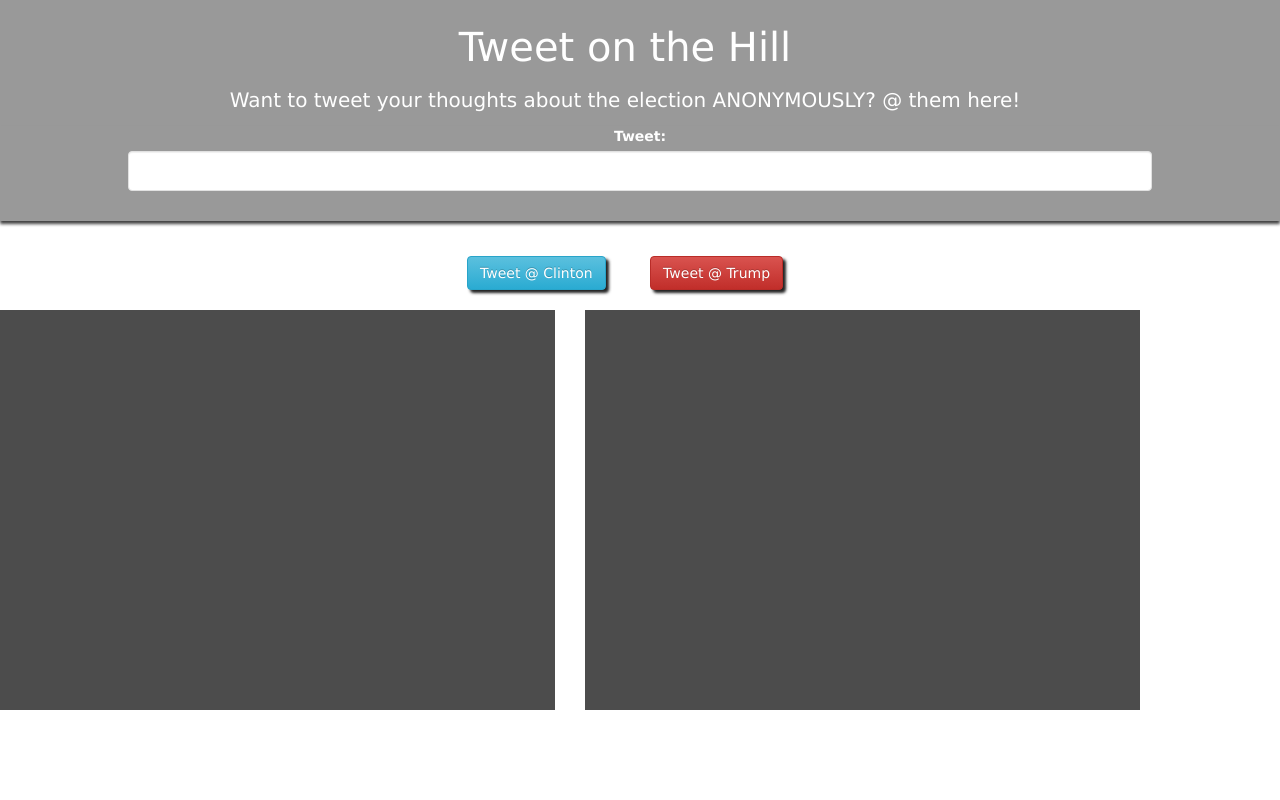
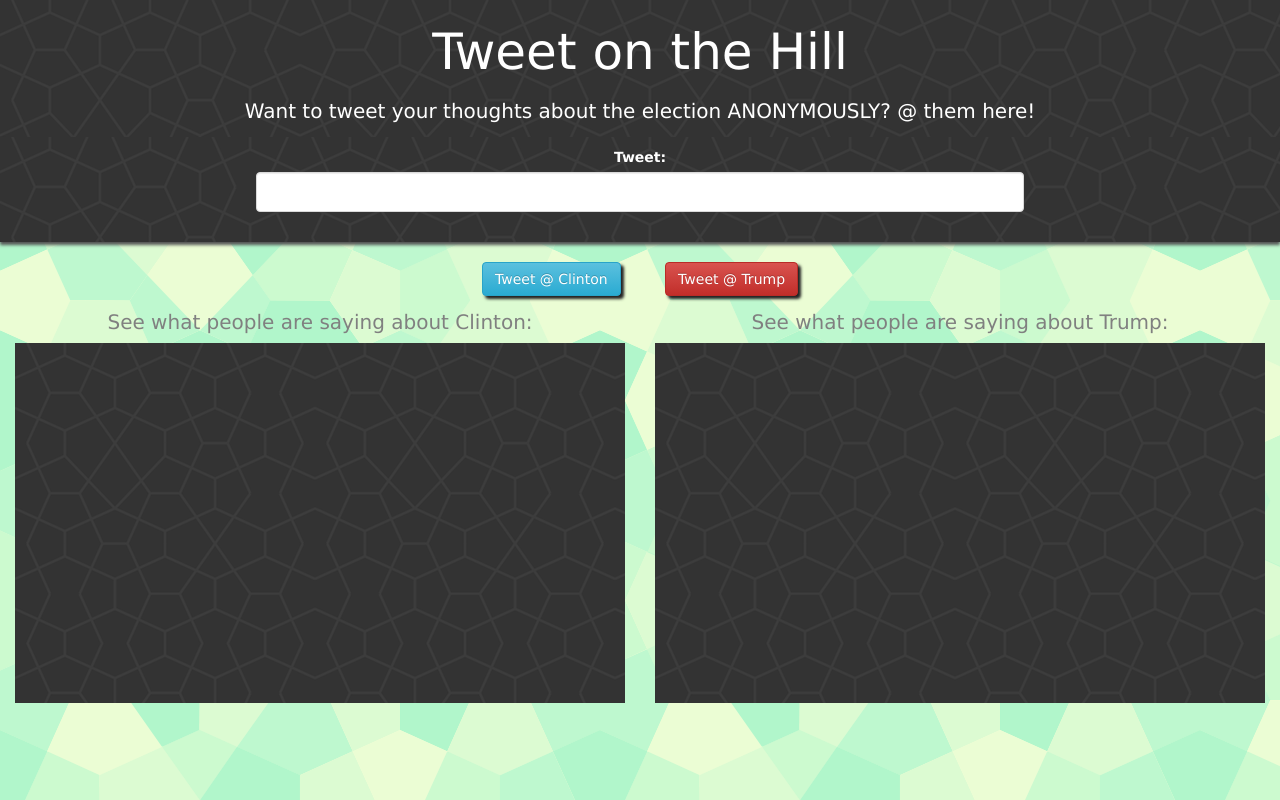
Before and after one commit to lawrencechen98/hackonthehill, a website: page public/main.html in a window 1280 px wide. Drawn offline with nearby package versions, Linux system fonts and the light colour scheme; no server answers.

Commit message:
styling and colors

```diff
--- a/public/css/style.css
+++ b/public/css/style.css
@@ -1,79 +1,77 @@
 .banner{
-	background-color: gray;
+	background-image: url(congruent_outline.png);
 	padding: 5px;
-	opacity: 0.8;
+
 	text-align: center;
+    margin: 0px;
 }
 
 
 
 .form-group {
-	background: gray;
-    position: relative;
-    width: 100%;
-    padding-bottom: 30px;
-    padding-left: 10%;
-    padding-right: 10%;
+	background-image: url(congruent_outline.png);
     text-align: center;
-    opacity: 0.8;
-    box-shadow: 0px 3px 3px #111;
+
+    box-shadow: 0px 3px 3px #555;
+    padding: 10px;
+    padding-bottom:30px;
+    padding-left: 20%;
+    padding-right: 20%;
 }
 
 .form-group input[type=text] {
     height: 40px;
     width: 100%;
-    padding: 5px;
     font-family: 'Roboto', 'Helvetica Neue', 'Helvetica', sans-serif;
     font-size: 1.5em;
     font-weight: 300;
-    border-radius: 4px;
     border: 1px solid #DADADA;
     text-align: center;
 }
 
 body{
-	font-family: "Lucida Grande";
+	font-family: "Verdana";
 	color: white;
-
-	background-size: cover;
-    background-repeat: repeat-y;
-    background-attachment: fixed;
+    background-image: url(congruent_pentagon.png);
 }
 
 table{
      color: white;
    overflow-y:scroll;
-   height:50vh;
-   background-color: black;
-     opacity: 0.7;
+   height:45vh;
+   background-image: url(congruent_outline.png);
+
      display: block;
 }
 
 
 body h1{
-	font-size: 40px;
+	font-size: 50px;
 }
 
 body h3{
     font-size: 20px;
 }
-
-.candidates{
+body h5{
+    color: gray;
+    text-align: center;
+    font-size: 20px;
+}
+.button{
 	text-align: center;
+    margin: 0px;
 }
 
 .btn{
 	margin: 20px;
+    margin-top: 5px;
+    margin-bottom: 5px;
 	box-shadow: 3px 3px 3px #222;
 }
 
 .btn:focus, .btn:active {
   outline: none;
 }
-.container{
+.row{
     margin: 0px;
-    padding: 0px;
 }
-.row{
-    width: 100%;
-}
--- a/public/main.html
+++ b/public/main.html
@@ -17,12 +17,12 @@
 </head>
 <body>
 
-<div class="banner">
-  <div class = "row">
+
+  <div class = "row banner">
     <h1>Tweet on the Hill</h1>
     <h3>Want to tweet your thoughts about the election ANONYMOUSLY? @ them here!</h3>
   </div>
-</div>
+
 
   <div class="form-group">
     <form id= "tweetform">
@@ -32,7 +32,7 @@
   </div>
 
 
-<div class = "row candidates">
+<div class = "row button">
   <button type="button" id= "ClintonBtn" class="btn btn-info">Tweet @ Clinton</button>
 
 
@@ -40,11 +40,12 @@
 </div>
 
 
-<div class="container">
+
       <div class="row">
 
 
         <div class= "col-xs-6">
+        <h5>See what people are saying about Clinton:</h5>
 
         <table class="table">
 
@@ -55,7 +56,7 @@
         </table>
         </div>
         <div class= "col-xs-6">
-
+        <h5>See what people are saying about Trump:</h5>
         <table class="table">
 
           <tbody id="tweet2-table" >
@@ -63,7 +64,7 @@
           </tbody>
         </table>
         </div>
-      </div>
+
 
     <script id="tweet-template" type="text/x-handlebars-template">
       <tr class="tweet-table-row {{properties.alert}} ">
```
Also changed, not shown: public/css/congruent_outline.png (added), public/css/congruent_pentagon.png (added).
